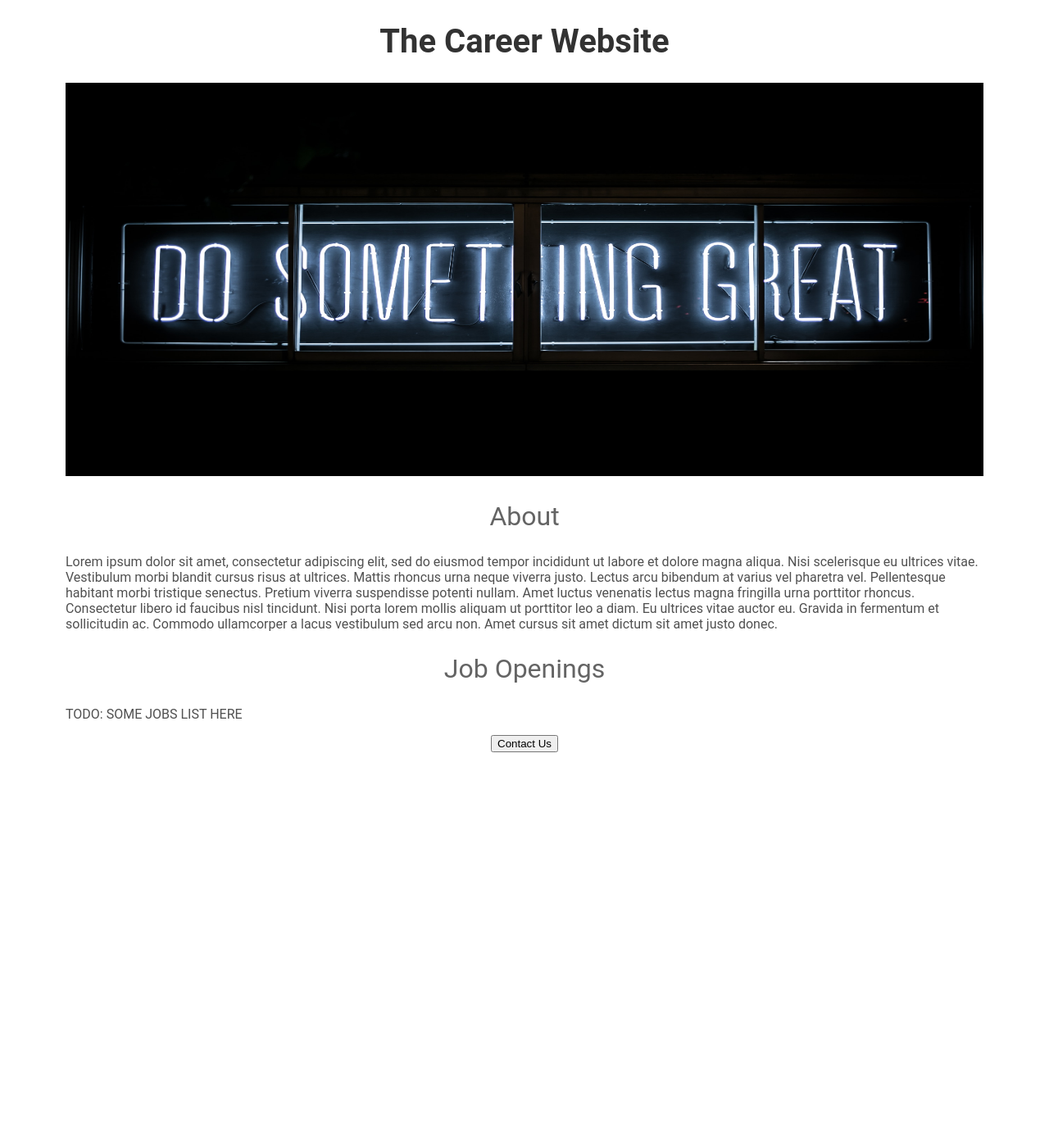
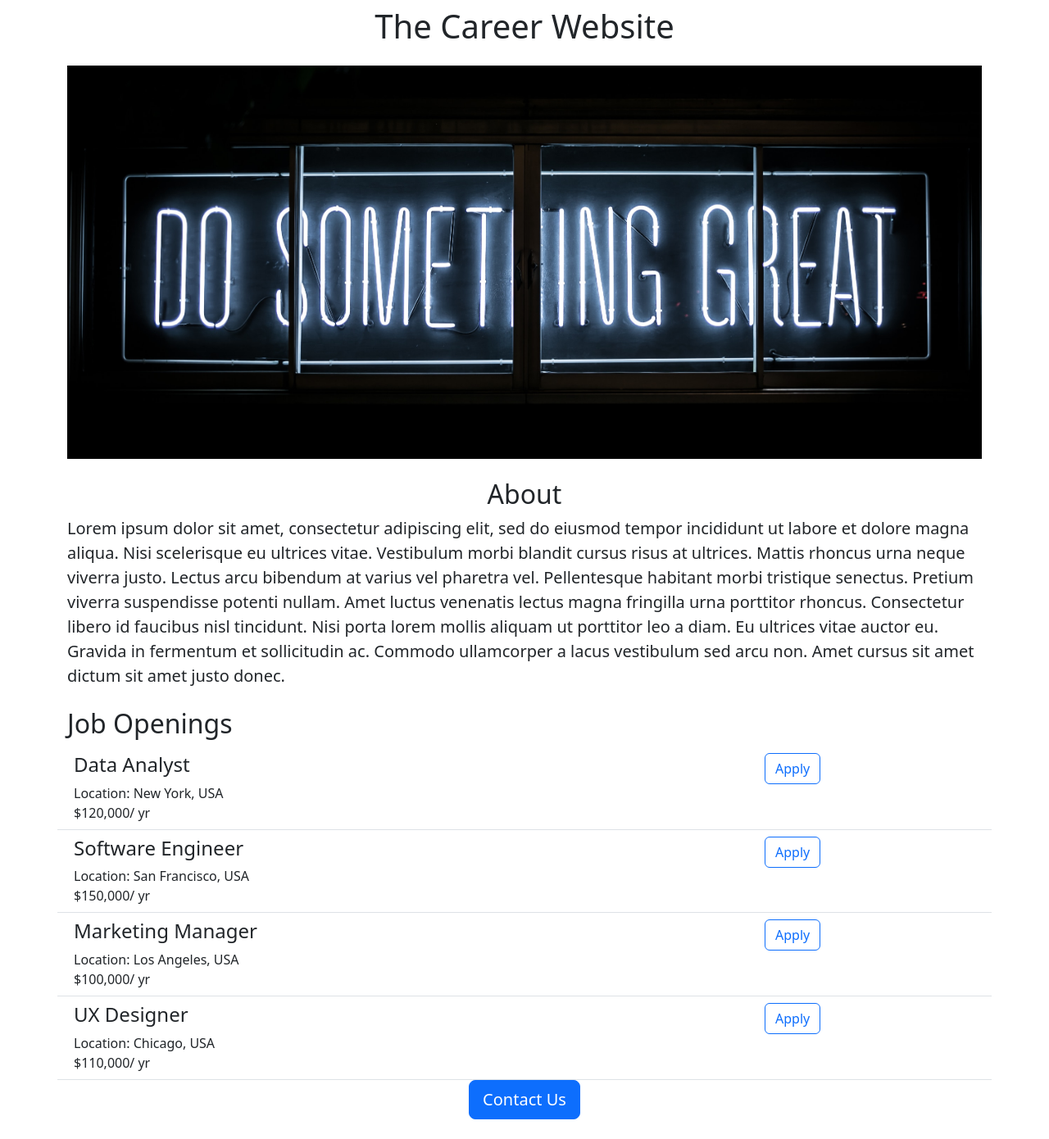
Before and after one commit to Daisy-Wang-Dev/career-website, a Flask app: page / in a window 1280 px wide. Shown: the whole page at 82% size. Before the commit the page ends 918 px from the top, so only its background shows below. Run offline with Flask 3, Linux system fonts and the light colour scheme.

Commit message:
Added dynamic data and API route

```diff
--- a/app.py
+++ b/app.py
@@ -1,10 +1,24 @@
-from flask import Flask, render_template
+from flask import Flask, render_template, jsonify
 
 app = Flask(__name__)
 
+Jobs = [
+    {"id": 1, "title": "Data Analyst", "location": "New York, USA", "salary":"120,000"},
+    {"id": 2, "title": "Software Engineer", "location": "San Francisco, USA",
+     "salary": "150,000"},
+    {"id": 3, "title": "Marketing Manager", "location": "Los Angeles, USA",
+     "salary": "100,000"},
+    {"id": 4, "title": "UX Designer", "location": "Chicago, USA", "salary": "110,000"}
+]
+
+# Can treat this like a api endpoint, it just renders html instead of JSON
 @app.route("/")
 def hello_world():
-    return render_template("home.html")
+    return render_template("home.html", jobs = Jobs)
+
+@app.route("/api/jobs")
+def list_jobs():
+    return jsonify(Jobs)
 
 if __name__ == '__main__':
     app.run(host="0.0.0.0", debug=True)
--- a/templates/home.html
+++ b/templates/home.html
@@ -3,69 +3,50 @@
 <head>
     <meta charset="UTF-8">
     <meta name="viewport" content="width=device-width, initial-scale=1.0">
+    <link href="https://cdn.jsdelivr.net/npm/bootstrap@5.3.2/dist/css/bootstrap.min.css" rel="stylesheet" integrity="sha384-T3c6CoIi6uLrA9TneNEoa7RxnatzjcDSCmG1MXxSR1GAsXEV/Dwwykc2MPK8M2HN" crossorigin="anonymous">
     <title>career website</title>
     <style>
-      h1{
-        font-size: 40px;
-        font-family: Roboto;
-        font-weight: 600;
-        color: rgb(50,50,50);
-        text-align: center;
+      #banner{
+        width:100%;
+        height: 30rem;
+        object-fit: cover;
+      }
+    </style>
 
-      }
-      h2{
-        font-size: 32px;
-        font-family: Roboto;
-        font-weight: normal;
-        color: rgb(100,100,100);
-        text-align: center;
-
-      }
-      p{
-        font-family: Roboto;
-        font-weight: normal;
-        color: rgb(80,80,80);
-      }
-
-
-
-      #banner{
-        width: 100%;
-        height: 30rem;
-        ocover-fit: cover;
-      }
-      #container{
-        max-width:70rem;
-        margin: 0 auto;
-      }
-
-      .button-container{
-        display:flex;
-        justify-content:center;
-      }
-
-  </style>
 </head>
 
 <body>
-     <main id="container">
+     <main class="container">
       <header class="header">
-        <h1 class="header__title">The Career Website</h1>
+        <h1 class="text-center mt-2 mb-4">The Career Website</h1>
       </header>
 
       <section class="hero">
-        <img id="banner" src="https://career-website--daiszws19.repl.co/static/banner.jpg">
-        <h2>About</h2>
-        <p>
+        <img class="img-fluid" id="banner" src="https://career-website--daiszws19.repl.co/static/banner.jpg">
+        <h2 class="text-center mt-4 mb-2">About</h2>
+        <p class="lead">
       Lorem ipsum dolor sit amet, consectetur adipiscing elit, sed do eiusmod tempor incididunt ut labore et dolore magna aliqua. Nisi scelerisque eu ultrices vitae. Vestibulum morbi blandit cursus risus at ultrices. Mattis rhoncus urna neque viverra justo. Lectus arcu bibendum at varius vel pharetra vel. Pellentesque habitant morbi tristique senectus. Pretium viverra suspendisse potenti nullam. Amet luctus venenatis lectus magna fringilla urna porttitor rhoncus. Consectetur libero id faucibus nisl tincidunt. Nisi porta lorem mollis aliquam ut porttitor leo a diam. Eu ultrices vitae auctor eu. Gravida in fermentum et sollicitudin ac. Commodo ullamcorper a lacus vestibulum sed arcu non. Amet cursus sit amet dictum sit amet justo donec.
          </p>
       </section>
 
       <section>
-        <h2>Job Openings</h2>
-         <p> TODO: SOME JOBS LIST HERE</p>
-        <div class="button-container">
-          <button>
+        <h2 class="mt-4 mb-2">Job Openings</h2>
+        <div
+           {% for job in jobs %}
+            <div class="border-bottom p-2 row">
+              <div class="col-9">
+                  <h4>{{job["title"]}}</h4>
+                  <p class="mb-0"> Location: {{job["location"]}}</p>
+                  <p class="mb-0">${{job["salary"]}}/ yr</p>
+              </div>
+              <div class="col-3">
+                <button type="button" class="btn btn-outline-primary">Apply</button>
+              </div>
+            </div>
+           {% endfor %}
+         </div>
+        <div class="text-center mb-4">
+          <button class="btn btn-primary btn-lg">
             Contact Us
           </button>
         </div>
```
